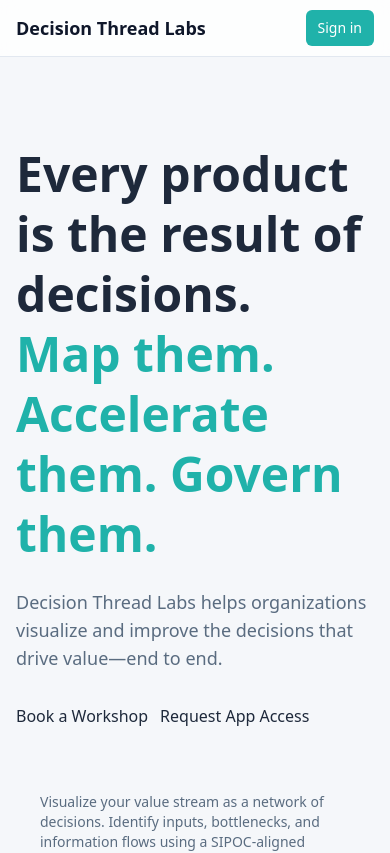
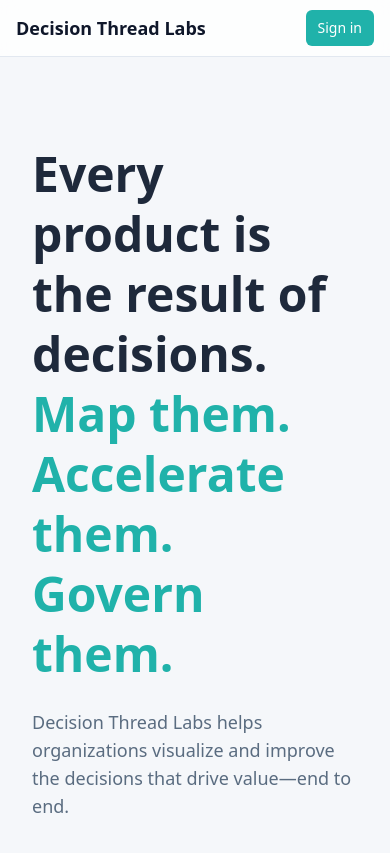
Before and after one commit to CoryNation/decision-thread-labs, a Next.js app: page / in a window 390 px wide. Shown: the top 853 px of the page. Built offline with nearby package versions, Linux system fonts and the light colour scheme; no server answers.

Commit message:
Update layout.tsx

```diff
--- a/src/app/layout.tsx
+++ b/src/app/layout.tsx
@@ -10,10 +10,16 @@
 export default function RootLayout({ children }: { children: React.ReactNode }) {
   return (
     <html lang="en">
-      <body className="bg-[#F5F7FA] text-slate-800 antialiased">
+      <head>
+        {/* Google Material Symbols for icon buttons */}
+        <link
+          rel="stylesheet"
+          href="https://fonts.googleapis.com/css2?family=Material+Symbols+Rounded:opsz,wght,FILL,GRAD@24,400,0,0"
+        />
+      </head>
+      <body className="bg-dtl-ow text-slate-800 antialiased">
         <Nav />
-        {/* leave space for the fixed navbar */}
-        <main className="pt-16">{children}</main>
+        <main className="pt-16 px-4 md:px-6 lg:px-8">{children}</main>
       </body>
     </html>
   );
```
